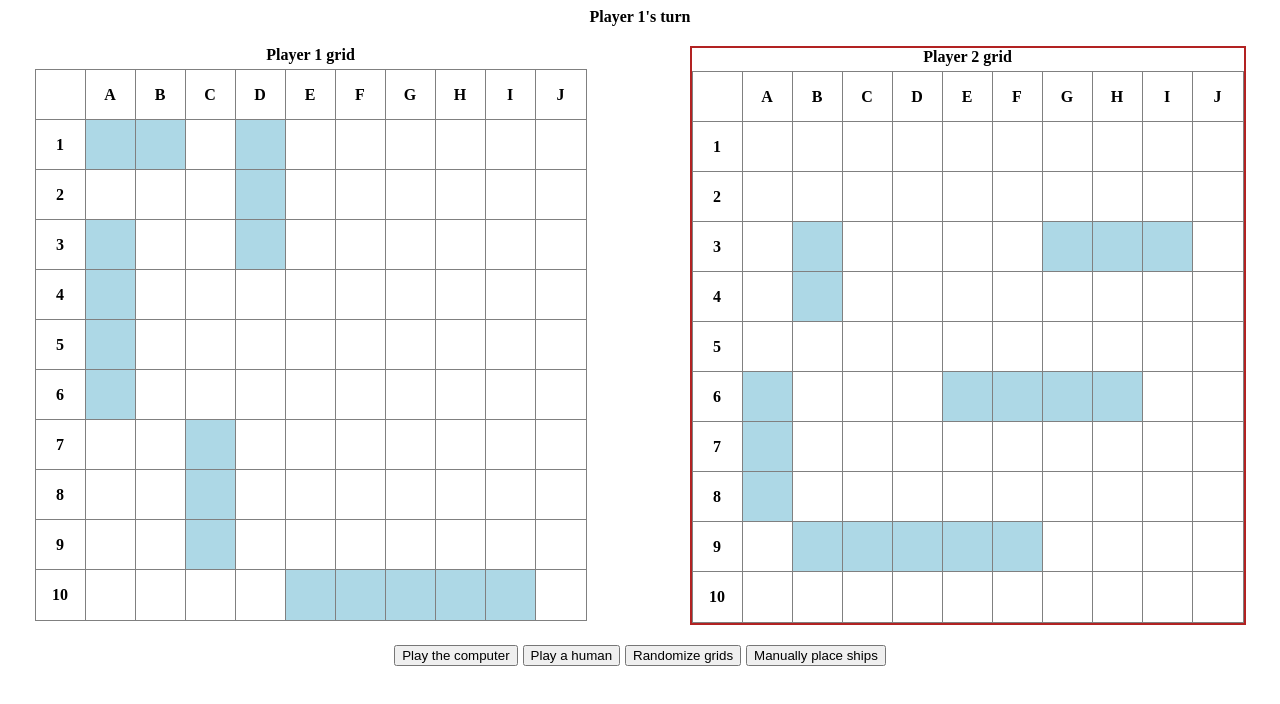
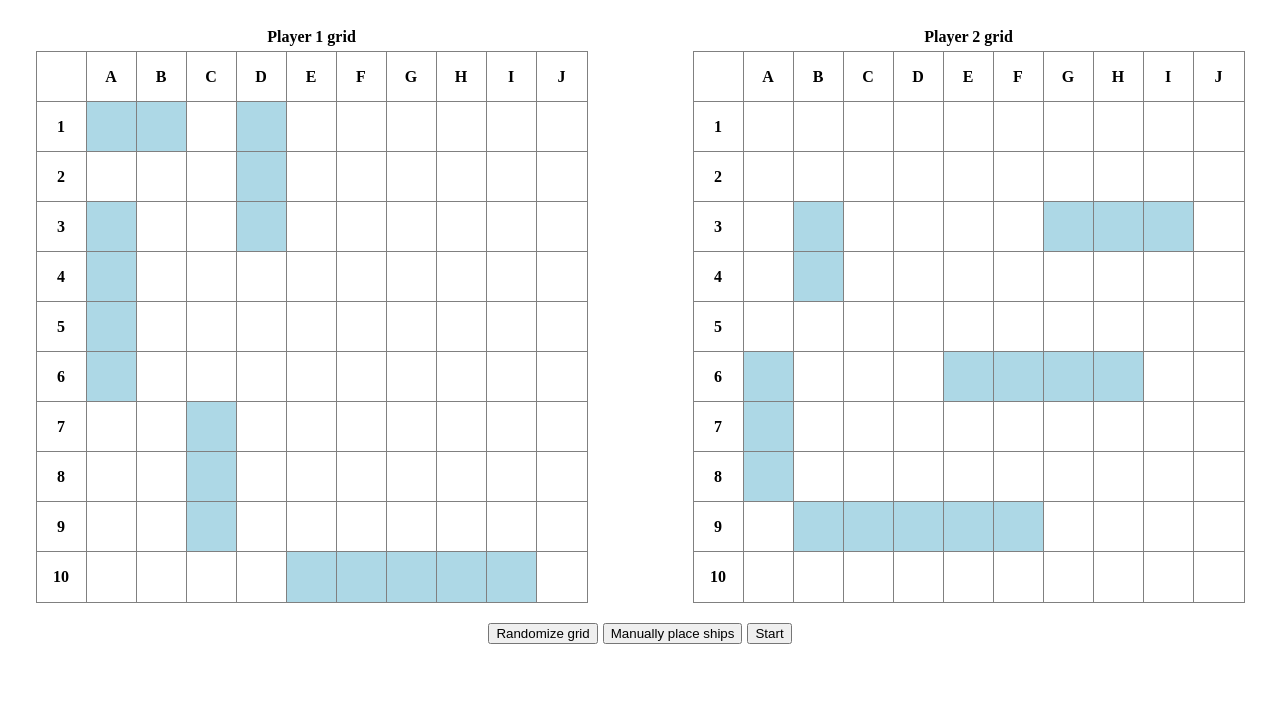
Before and after one commit to Sasquatch8946/Odin-Battleship, a website built with webpack: page src/template.html in a window 1280 px wide. Both pictures are taken after a click on the button "Play the computer". Built offline with nearby package versions, Linux system fonts and the light colour scheme; what pubsub-js would draw is missing.

Commit message:
feat: dynamically insert randomize and manual placement buttons after human vs computer game has been selected; introduce a new start button to start the game after ship placement

```diff
--- a/src/DisplayController.js
+++ b/src/DisplayController.js
@@ -213,11 +213,27 @@
         }
     }
 
+    const removeHumanStart = function () {
+        const humanStart = document.querySelector("button.human");
+        humanStart.remove();
+    }
+
+    const removeComputerStart = function () {
+        const computerStart = document.querySelector("button.computer");
+        computerStart.remove();
+
+    }
+
     const activateComputerStart = function () {
         const btn = document.querySelector("button.computer");
         btn.addEventListener("click", () => {
             PubSub.publish("gameType", "computer");
-            activateGameboard();
+            removeComputerStart();
+            removeHumanStart();
+            newRandomizerButton();
+            newManualButton();
+            newStartButton();
+            //activateGameboard();
         });
     }
 
@@ -234,6 +250,14 @@
         btn.addEventListener("click", () => {
             PubSub.publish("randomize");
         });
+    }
+
+    const newStartButton = function () {
+        const container = document.querySelector("div.button-container");
+        const btn = document.createElement("button");
+        btn.classList.add("start-game");
+        btn.innerText = "Start";
+        container.appendChild(btn);
     }
 
     const rotateShip = function (event) {
@@ -382,6 +406,24 @@
         });
     }
 
+    const newRandomizerButton = function () {
+        const container = document.querySelector("div.button-container");
+        const btn = document.createElement("button");
+        btn.classList.add("randomizer");
+        btn.innerText = "Randomize grid";
+        container.appendChild(btn);
+        activateRandomizer();
+    }
+
+    const newManualButton = function () {
+        const container = document.querySelector("div.button-container");
+        const btn = document.createElement("button");
+        btn.classList.add("manual-placement");
+        btn.innerText = "Manually place ships";
+        container.appendChild(btn);
+        activateManualPlacement();
+    }
+
     PubSub.subscribe("shipHit", markHit);
 
     PubSub.subscribe("miss", markMiss);
--- a/src/index.js
+++ b/src/index.js
@@ -35,8 +35,6 @@
 
     DisplayController.activateComputerStart();
     DisplayController.activateHumanStart();
-    DisplayController.activateRandomizer();
-    DisplayController.activateManualPlacement();
 
     PubSub.subscribe("attackRegistered", (_msg, data) => {
         const player = getPlayer(data.username);
--- a/src/template.html
+++ b/src/template.html
@@ -12,8 +12,6 @@
         <div class="button-container">
             <button class="computer">Play the computer</button>
             <button class="human">Play a human</button>
-            <button class="randomizer">Randomize grids</button>
-            <button class="manual-placement">Manually place ships</button>
         </div>
     </div>
 </body>
```
